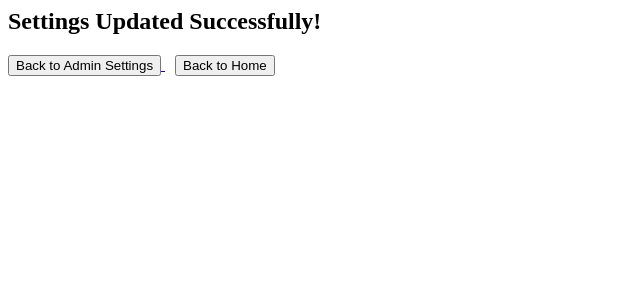
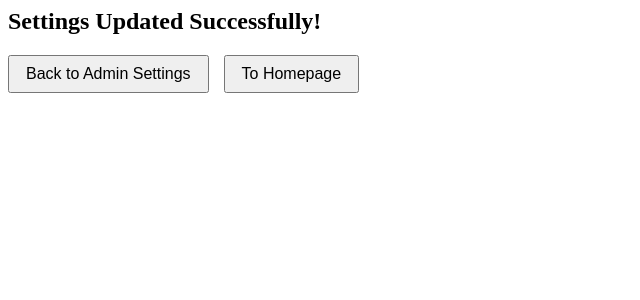
Before and after one commit to djuca09/survivor-fantasy, a Flask app: template templates/settings_updated.html in a window 1280 px wide. Shown: the top 300 px of the page, without its empty margins (0-640 px from the left). Run offline with Flask 3, Linux system fonts and the light colour scheme; the template is opened without the code that fills it, so the values that code supplies are empty.

Commit message:
fixed buttons

```diff
--- a/templates/settings_updated.html
+++ b/templates/settings_updated.html
@@ -1,7 +1,12 @@
 <h2>Settings Updated Successfully!</h2>
-        <a href="/admin" style="margin-right: 10px;">
-          <button type="button">Back to Admin Settings</button>
-        </a>
-        <a href="/">
-          <button type="button">Back to Home</button>
-        </a>
+
+
+<div style="display: flex; gap: 15px; margin-top: 10px;">
+  <form action="/admin" method="get">
+    <button type="submit" style="font-size: 16px; padding: 8px 16px;">Back to Admin Settings</button>
+  </form>
+
+  <form action="/" method="get">
+    <button type="submit" style="font-size: 16px; padding: 8px 16px;">To Homepage</button>
+  </form>
+</div>
```
